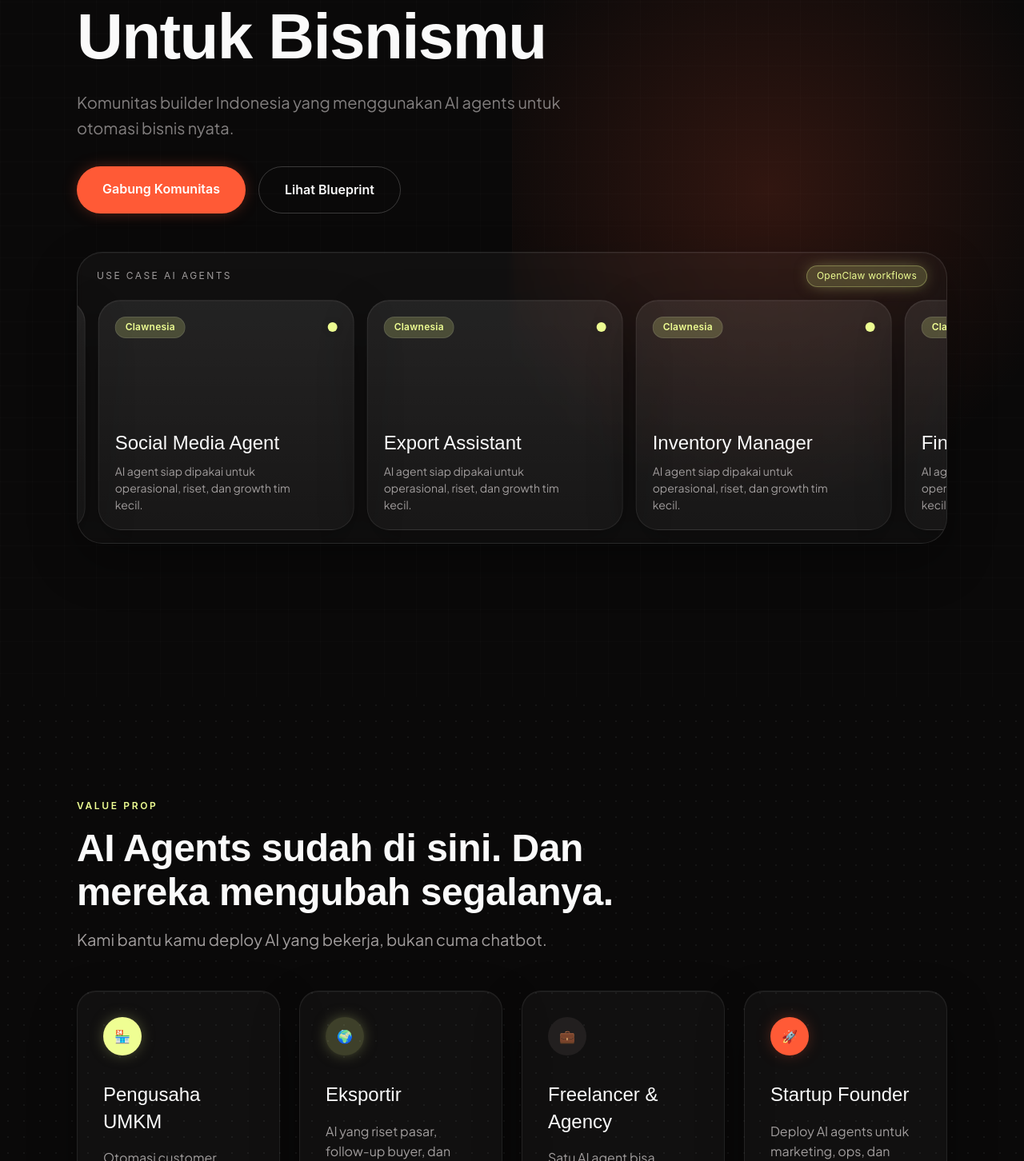
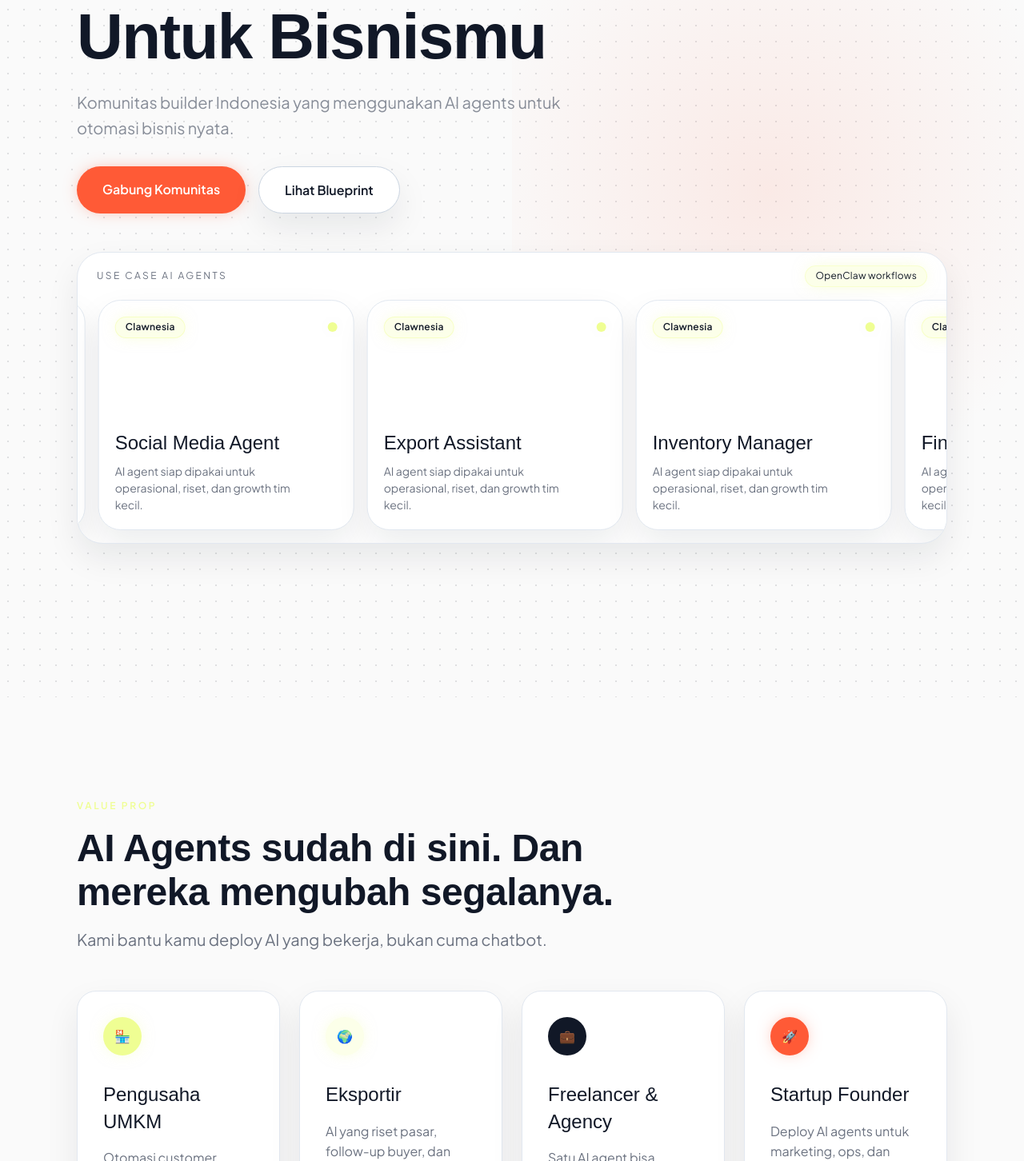
Before and after one commit to lucacadalora/community.clawnesia.id, a Next.js app: page / in a window 1280 px wide. Shown: the part 398-1850 px from the top of the page at 80% size. Built offline with nearby package versions, Linux system fonts and the light colour scheme; a web font is replaced by a local one.

Commit message:
feat: light mode — white/off-white backgrounds with coral CTAs + lime accents

```diff
--- a/src/app/globals.css
+++ b/src/app/globals.css
@@ -8,17 +8,17 @@
   --color-brand-coral-dark: #d43f1e;
   --color-brand-lime: #effe93;
   --color-brand-lime-muted: rgba(239, 254, 147, 0.2);
-  --bg-main: #0a0909;
-  --bg-surface: #161414;
-  --bg-surface-elevated: #221f1f;
-  --border-subtle: rgba(255, 255, 255, 0.08);
+  --bg-main: #fafafa;
+  --bg-surface: #ffffff;
+  --bg-surface-elevated: #f3f4f6;
+  --border-subtle: rgba(17, 24, 39, 0.12);
   --border-focus: var(--color-brand-coral);
-  --text-primary: #fafafa;
-  --text-secondary: #a19d9d;
+  --text-primary: #111827;
+  --text-secondary: #6b7280;
   --text-on-coral: #ffffff;
-  --text-on-lime: #0a0909;
-  --gradient-soft: linear-gradient(135deg, rgba(255, 90, 54, 0.16) 0%, rgba(239, 254, 147, 0.18) 100%);
-  --gradient-dark: linear-gradient(180deg, #0a0909 0%, #161414 100%);
+  --text-on-lime: #111827;
+  --gradient-soft: linear-gradient(135deg, rgba(255, 90, 54, 0.08) 0%, rgba(239, 254, 147, 0.12) 100%);
+  --gradient-dark: linear-gradient(180deg, #111827 0%, #172033 100%);
 }
 
 html {
@@ -29,8 +29,6 @@ html {
 body {
   overflow-x: hidden;
   background-color: var(--bg-main);
-  background-image: radial-gradient(circle, rgba(255, 255, 255, 0.06) 1px, transparent 1px);
-  background-size: 20px 20px;
   color: var(--text-primary);
   font-family: var(--font-plus-jakarta-sans), sans-serif;
 }
@@ -77,7 +75,9 @@ body {
 
 @layer components {
   .page-shell {
-    @apply w-full max-w-full overflow-x-hidden bg-claw-dark text-claw-text-primary;
+    @apply w-full max-w-full overflow-x-hidden;
+    background-color: var(--bg-main);
+    color: var(--text-primary);
   }
 
   .section-shell {
@@ -97,12 +97,12 @@ body {
   }
 
   .pill-tag {
-    @apply inline-flex items-center rounded-full border border-white/10 bg-claw-lime-muted px-3 py-1 font-ui text-caption font-semibold text-claw-lime;
+    @apply inline-flex items-center rounded-full border border-claw-lime/40 bg-claw-lime-muted px-3 py-1 font-ui text-caption font-semibold text-[color:var(--text-on-lime)] shadow-glow-lime;
   }
 
   .dot-pattern {
     background-color: var(--bg-main);
-    background-image: radial-gradient(circle, rgba(255, 255, 255, 0.05) 1px, transparent 1px);
+    background-image: radial-gradient(circle, rgba(17, 24, 39, 0.12) 1px, transparent 1px);
     background-size: 20px 20px;
   }
 
--- a/src/components/Footer.tsx
+++ b/src/components/Footer.tsx
@@ -2,11 +2,11 @@ const footerLinks = ["Privacy", "Terms", "Instagram", "TikTok", "WhatsApp"];
 
 export function Footer() {
   return (
-    <footer className="section-shell bg-claw-dark pb-12 pt-24 text-claw-text-primary">
+    <footer className="section-shell bg-[#111827] pb-12 pt-24 text-white">
       <div className="section-inner">
         <div className="grid gap-10 md:grid-cols-2 lg:grid-cols-4">
           <div>
-            <a href="#" className="font-heading text-h5 text-claw-text-primary">
+            <a href="#" className="font-heading text-h5 text-white">
               Clawnesia Build
             </a>
             <p className="mt-4 max-w-xs text-body-sm text-claw-text-muted">
--- a/src/components/FounderLetter.tsx
+++ b/src/components/FounderLetter.tsx
@@ -4,7 +4,7 @@ export function FounderLetter() {
   return (
     <section className="section-shell dot-pattern">
       <div className="section-inner">
-        <ScrollReveal className="relative w-full max-w-full overflow-hidden rounded-[32px] border border-white/[0.08] bg-white/[0.03] p-6 shadow-glass sm:p-8 md:p-12">
+        <ScrollReveal className="relative w-full max-w-full overflow-hidden rounded-[32px] border border-slate-200 bg-white p-6 shadow-card sm:p-8 md:p-12">
           <div className="absolute right-8 top-8 hidden h-28 w-28 rounded-[28px] bg-gradient-soft md:block" />
           <div className="mx-auto max-w-[680px]">
             <p className="eyebrow text-claw-lime">Founder Letter</p>
--- a/src/components/Hero.tsx
+++ b/src/components/Hero.tsx
@@ -49,10 +49,9 @@ const line = {
 
 export function Hero() {
   return (
-    <section className="relative min-h-screen overflow-hidden bg-claw-dark text-claw-text-primary">
-      <div className="absolute inset-0 grid-overlay opacity-20" />
-      <div className="absolute inset-x-0 top-0 h-64 bg-[radial-gradient(circle_at_top,rgba(239,254,147,0.24),transparent_60%)]" />
-      <div className="absolute inset-y-0 right-0 w-1/2 bg-[radial-gradient(circle_at_center,rgba(255,90,54,0.16),transparent_55%)]" />
+    <section className="dot-pattern relative min-h-screen overflow-hidden bg-[#fafafa] text-[#111827]">
+      <div className="absolute inset-x-0 top-0 h-64 bg-[radial-gradient(circle_at_top,rgba(239,254,147,0.18),transparent_60%)]" />
+      <div className="absolute inset-y-0 right-0 w-1/2 bg-[radial-gradient(circle_at_center,rgba(255,90,54,0.1),transparent_55%)]" />
       <div className="section-shell relative flex min-h-screen flex-col">
         <motion.header
           initial={{ opacity: 0 }}
@@ -68,7 +67,7 @@ export function Hero() {
               <a
                 key={link.label}
                 href={link.href}
-                className="font-ui text-caption text-claw-text-muted hover:text-claw-lime"
+                className="font-ui text-caption text-[#111827] hover:text-claw-coral"
               >
                 {link.label}
               </a>
@@ -88,7 +87,7 @@ export function Hero() {
                 <motion.h1
                   key={lineText}
                   variants={line}
-                  className="font-heading text-[1.5rem] font-bold leading-[1.1] tracking-[-0.02em] text-claw-text-primary md:text-h1 lg:text-display"
+                  className="font-heading text-[1.5rem] font-bold leading-[1.1] tracking-[-0.02em] text-[#111827] md:text-h1 lg:text-display"
                 >
                   {lineText}
                 </motion.h1>
@@ -99,7 +98,7 @@ export function Hero() {
               initial={{ opacity: 0, y: 20 }}
               animate={{ opacity: 0.8, y: 0 }}
               transition={{ delay: 0.4, duration: 0.8, ease: framerEase }}
-              className="mt-6 max-w-2xl text-body text-claw-text-muted md:text-body-lg"
+              className="mt-6 max-w-2xl text-body text-[#6b7280] md:text-body-lg"
             >
               Komunitas builder Indonesia yang menggunakan AI agents untuk otomasi bisnis nyata.
             </motion.p>
@@ -122,19 +121,19 @@ export function Hero() {
                 whileHover={{ scale: 1.02 }}
                 whileTap={{ scale: 0.98 }}
                 href="https://clawnesia.id"
-                className="block w-full max-w-full whitespace-normal rounded-full border border-white/20 px-5 py-3 text-center font-ui text-[0.85rem] font-semibold text-claw-text-primary hover:bg-white/5 md:w-auto md:px-8 md:py-4 md:text-body"
+                className="block w-full max-w-full whitespace-normal rounded-full border border-slate-300 bg-white px-5 py-3 text-center font-ui text-[0.85rem] font-semibold text-[#111827] shadow-card transition-colors hover:bg-slate-50 md:w-auto md:px-8 md:py-4 md:text-body"
               >
                 Lihat Blueprint
               </motion.a>
             </motion.div>
           </div>
 
-          <div className="relative w-full max-w-full overflow-hidden rounded-[20px] border border-white/10 bg-white/[0.03] p-3 shadow-glass backdrop-blur-sm md:rounded-[32px] md:p-4">
+          <div className="relative w-full max-w-full overflow-hidden rounded-[20px] border border-slate-200 bg-white p-3 shadow-card md:rounded-[32px] md:p-4">
             <div className="mb-4 flex flex-wrap items-center justify-between gap-3 px-2">
-              <p className="font-ui text-caption uppercase tracking-[0.2em] text-claw-text-muted">
+              <p className="font-ui text-caption uppercase tracking-[0.2em] text-[#6b7280]">
                 Use case AI agents
               </p>
-              <span className="rounded-full border border-claw-lime/30 bg-claw-lime-muted px-3 py-1 font-ui text-caption text-claw-lime shadow-glow-lime">
+              <span className="rounded-full border border-claw-lime/30 bg-claw-lime-muted px-3 py-1 font-ui text-caption text-[#111827] shadow-glow-lime">
                 OpenClaw workflows
               </span>
             </div>
@@ -146,15 +145,15 @@ export function Hero() {
               {[...heroImages, ...heroImages].map((label, index) => (
                 <div
                   key={`${label}-${index}`}
-                  className="flex h-48 w-[220px] shrink-0 flex-col justify-between rounded-[20px] border border-white/[0.08] bg-[linear-gradient(180deg,rgba(255,255,255,0.08),rgba(255,255,255,0.03))] p-4 shadow-glass sm:h-56 sm:w-[260px] sm:rounded-[28px] sm:p-5 md:h-72 md:w-[320px]"
+                  className="flex h-48 w-[220px] shrink-0 flex-col justify-between rounded-[20px] border border-slate-200 bg-white p-4 shadow-card sm:h-56 sm:w-[260px] sm:rounded-[28px] sm:p-5 md:h-72 md:w-[320px]"
                 >
                   <div className="flex items-center justify-between">
                     <span className="pill-tag">Clawnesia</span>
                     <span className="h-3 w-3 rounded-full bg-claw-lime shadow-glow-lime" />
                   </div>
                   <div>
-                    <p className="font-heading text-h5 text-claw-text-primary">{label}</p>
-                    <p className="mt-2 max-w-[16rem] text-body-sm text-claw-text-muted">
+                    <p className="font-heading text-h5 text-[#111827]">{label}</p>
+                    <p className="mt-2 max-w-[16rem] text-body-sm text-[#6b7280]">
                       AI agent siap dipakai untuk operasional, riset, dan growth tim kecil.
                     </p>
                   </div>
--- a/src/components/JoinCTA.tsx
+++ b/src/components/JoinCTA.tsx
@@ -11,14 +11,14 @@ const links = [
 
 export function JoinCTA() {
   return (
-    <section id="join" className="section-shell bg-claw-dark text-claw-text-primary">
+    <section id="join" className="section-shell bg-[#111827] text-white">
       <div className="section-inner">
         <ScrollReveal className="w-full max-w-full overflow-hidden rounded-[32px] border border-white/10 bg-[radial-gradient(circle_at_top,rgba(239,254,147,0.16),transparent_40%),radial-gradient(circle_at_bottom,rgba(255,90,54,0.14),transparent_45%),rgba(255,255,255,0.03)] p-6 text-center shadow-glass sm:p-8 md:p-12">
           <p className="eyebrow text-claw-lime">Join</p>
-          <h2 className="mt-4 font-heading text-h3 font-semibold text-claw-text-primary md:text-h2">
+          <h2 className="mt-4 font-heading text-h3 font-semibold text-white md:text-h2">
             Gabung Komunitas Kami
           </h2>
-          <p className="mx-auto mt-4 max-w-2xl text-body text-claw-text-muted md:text-body-lg">
+          <p className="mx-auto mt-4 max-w-2xl text-body text-white/70 md:text-body-lg">
             Masuk ke channel tempat builder Indonesia sharing workflow, template, dan use case AI agent yang benar-benar kepakai.
           </p>
           <div className="mt-8 flex w-full max-w-full flex-col items-stretch justify-center gap-3 md:flex-row md:items-center md:gap-4">
--- a/src/components/Sponsors.tsx
+++ b/src/components/Sponsors.tsx
@@ -32,7 +32,7 @@ export function Sponsors() {
             items={sponsors.map((sponsor) => (
               <div
                 key={sponsor}
-                className="flex h-16 w-[160px] max-w-full shrink-0 items-center justify-center rounded-[20px] border border-white/[0.08] bg-white/[0.03] px-4 text-center font-heading text-h5 text-claw-text-muted shadow-glass grayscale opacity-60 transition duration-300 hover:text-claw-lime hover:grayscale-0 hover:opacity-100 sm:w-[180px] sm:px-8"
+                className="flex h-16 w-[160px] max-w-full shrink-0 items-center justify-center rounded-[20px] border border-slate-200 bg-white px-4 text-center font-heading text-h5 text-claw-text-muted shadow-card grayscale opacity-60 transition duration-300 hover:text-claw-lime hover:grayscale-0 hover:opacity-100 sm:w-[180px] sm:px-8"
               >
                 {sponsor}
               </div>
--- a/src/components/Testimonials.tsx
+++ b/src/components/Testimonials.tsx
@@ -28,7 +28,7 @@ const testimonials = [
 
 export function Testimonials() {
   return (
-    <section className="section-shell dot-pattern">
+    <section className="section-shell bg-white">
       <div className="section-inner">
         <ScrollReveal className="max-w-3xl">
           <p className="eyebrow text-claw-lime">Testimoni</p>
@@ -45,7 +45,7 @@ export function Testimonials() {
                 whileInView={{ opacity: 1, x: 0 }}
                 viewport={{ once: true, amount: 0.2 }}
                 transition={{ duration: 0.7, ease: framerEase }}
-                className="flex h-full w-full min-w-0 max-w-full flex-col justify-between rounded-[24px] border border-white/[0.08] bg-white/[0.03] p-8 shadow-glass"
+                className="flex h-full w-full min-w-0 max-w-full flex-col justify-between rounded-[24px] border border-slate-200 bg-white p-8 shadow-card"
               >
                 <p className="text-body italic text-claw-text-muted md:text-body-lg">
                   “{testimonial.quote}”
--- a/src/components/ValueProp.tsx
+++ b/src/components/ValueProp.tsx
@@ -22,7 +22,7 @@ const personas = [
     title: "Freelancer & Agency",
     description:
       "Satu AI agent bisa handle pekerjaan 3 asisten virtual untuk tim kamu.",
-    accent: "bg-claw-dark-elevated text-claw-text-primary",
+    accent: "bg-[#111827] text-white",
     icon: "💼",
   },
   {
@@ -36,7 +36,7 @@ const personas = [
 
 export function ValueProp() {
   return (
-    <section className="section-shell dot-pattern">
+    <section className="section-shell bg-[#fafafa]">
       <div className="section-inner">
         <ScrollReveal className="max-w-3xl">
           <p className="eyebrow text-claw-lime">Value Prop</p>
@@ -54,7 +54,7 @@ export function ValueProp() {
               <motion.article
                 whileHover={{ y: -8 }}
                 transition={{ duration: 0.3, ease: "easeOut" }}
-                className="flex h-full w-full min-w-0 max-w-full flex-col overflow-hidden rounded-[24px] border border-white/[0.08] bg-white/[0.03] p-8 shadow-glass transition-shadow duration-300 hover:shadow-card-hover"
+                className="flex h-full w-full min-w-0 max-w-full flex-col overflow-hidden rounded-[24px] border border-slate-200 bg-white p-8 shadow-card transition-shadow duration-300 hover:shadow-card-hover"
               >
                 <div
                   className={`mb-8 flex h-12 w-12 items-center justify-center rounded-full text-body ${persona.accent}`}
--- a/tailwind.config.js
+++ b/tailwind.config.js
@@ -15,7 +15,7 @@ module.exports = {
       fontFamily: {
         heading: ['var(--font-host-grotesk)', "sans-serif"],
         sans: ['var(--font-plus-jakarta-sans)', "sans-serif"],
-        ui: ["Inter", "sans-serif"],
+        ui: ['var(--font-plus-jakarta-sans)', "sans-serif"],
       },
       colors: {
         claw: {
@@ -29,14 +29,14 @@ module.exports = {
             muted: "rgba(239, 254, 147, 0.2)",
           },
           dark: {
-            DEFAULT: "#0A0909",
-            surface: "#161414",
-            elevated: "#221F1F",
+            DEFAULT: "#111827",
+            surface: "#172033",
+            elevated: "#1F2937",
           },
           text: {
-            primary: "#FAFAFA",
-            muted: "#A19D9D",
-            strong: "#0A0909",
+            primary: "#111827",
+            muted: "#6B7280",
+            strong: "#111827",
           },
         },
       },
@@ -65,8 +65,8 @@ module.exports = {
       },
       backgroundImage: {
         "gradient-soft":
-          "linear-gradient(135deg, rgba(255,90,54,0.16) 0%, rgba(239,254,147,0.18) 100%)",
-        "gradient-dark": "linear-gradient(180deg, #0A0909 0%, #161414 100%)",
+          "linear-gradient(135deg, rgba(255,90,54,0.08) 0%, rgba(239,254,147,0.12) 100%)",
+        "gradient-dark": "linear-gradient(180deg, #111827 0%, #172033 100%)",
         "hero-glow":
           "conic-gradient(from 180deg at 50% 50%, rgba(255,90,54,0.2) 0deg, rgba(239,254,147,0.16) 180deg, rgba(255,90,54,0.2) 360deg)",
       },
@@ -85,9 +85,9 @@ module.exports = {
         },
       },
       boxShadow: {
-        card: "0 24px 60px rgba(0, 0, 0, 0.28)",
-        "card-hover": "0 28px 72px rgba(0, 0, 0, 0.34)",
-        glass: "inset 0 1px 0 rgba(255,255,255,0.04), 0 24px 60px rgba(0, 0, 0, 0.32)",
+        card: "0 18px 40px rgba(17, 24, 39, 0.08)",
+        "card-hover": "0 24px 52px rgba(17, 24, 39, 0.12)",
+        glass: "inset 0 1px 0 rgba(255,255,255,0.04), 0 24px 60px rgba(17, 24, 39, 0.28)",
         "glow-coral": "0 0 20px -5px rgba(255, 90, 54, 0.5)",
         "glow-lime": "0 0 20px -5px rgba(239, 254, 147, 0.5)",
       },
```
Also changed, not shown: src/components/CommunityMap.tsx (+5 -5 lines), src/components/Ecosystem.tsx (+14 -14 lines).
